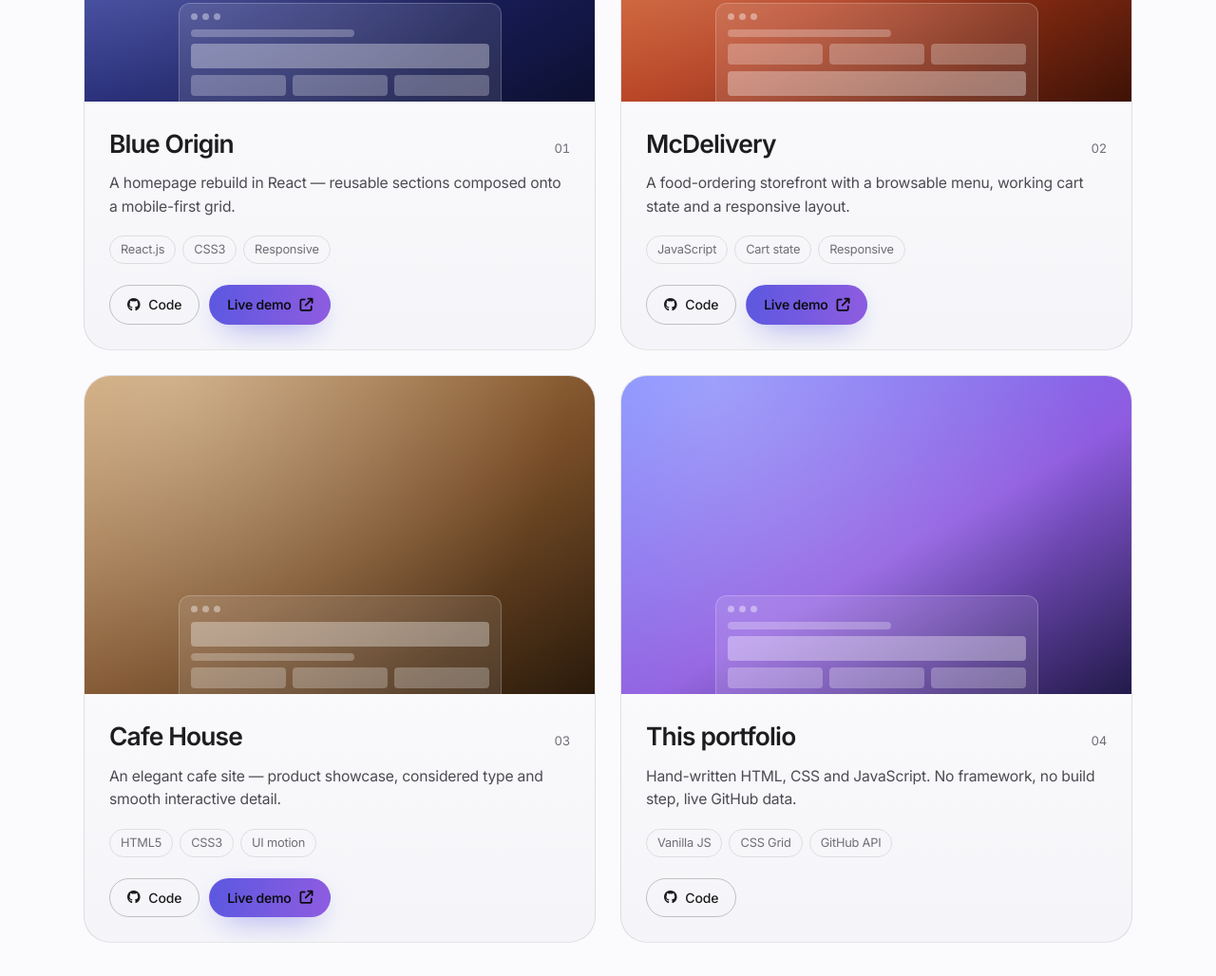
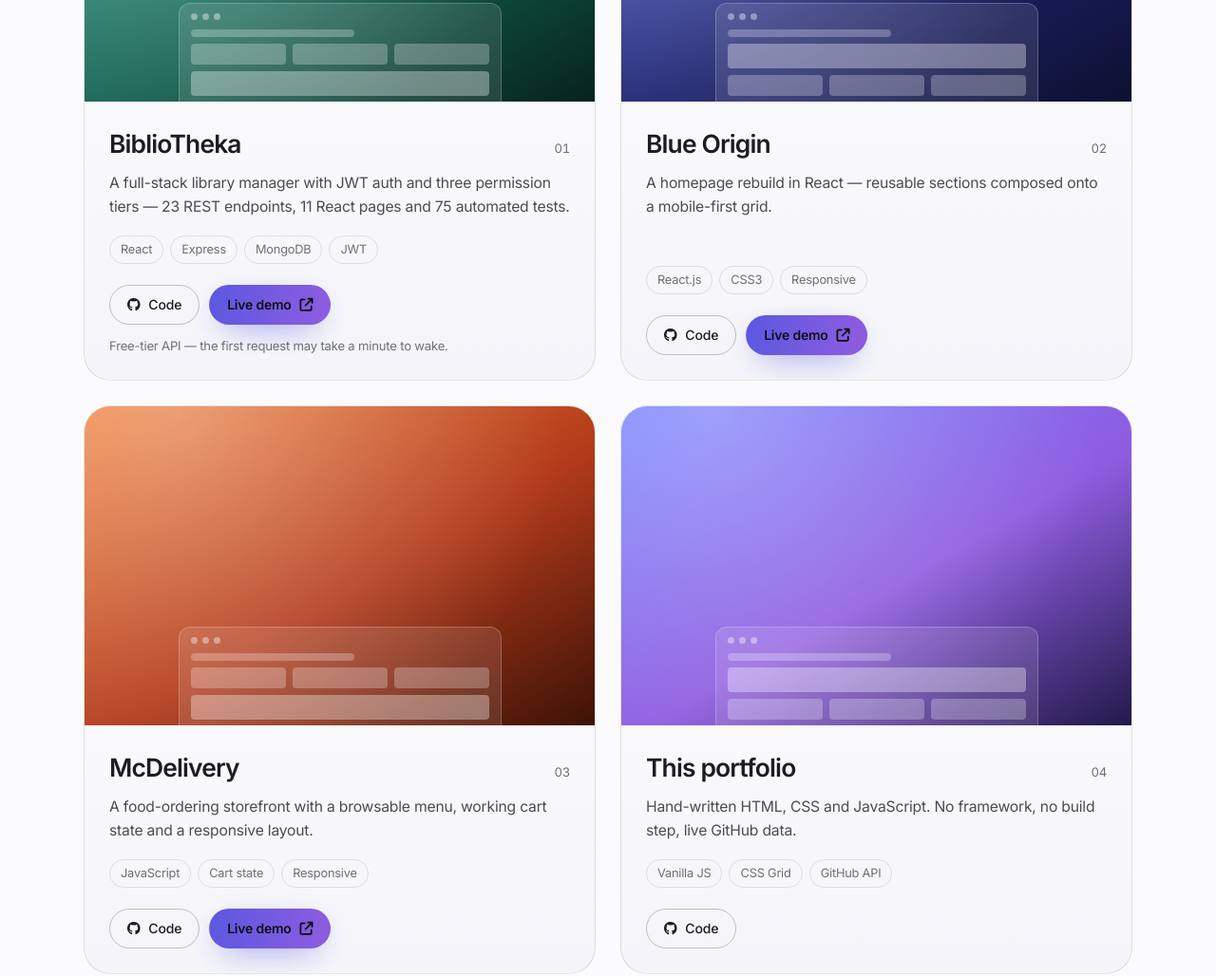
Before and after one commit to gaddamjanareddy/portfolio-website, a plain HTML site: page index.html in a window 1280 px wide. Shown: the part 2017-3045 px from the top of the page at 95% size. Drawn offline with Linux system fonts and the light colour scheme; no server answers.

Commit message:
Add BiblioTheka project, remove Cafe House

```diff
--- a/index.html
+++ b/index.html
@@ -177,6 +177,39 @@
           </div>
 
           <div class="projects">
+            <article class="proj rv" style="--g: linear-gradient(150deg, #2e9e87, #14614f 55%, #06231d)">
+              <div class="proj__cover">
+                <div class="mock" aria-hidden="true">
+                  <div class="mock__bar"><i></i><i></i><i></i></div>
+                  <div class="mock__body">
+                    <i class="sm"></i>
+                    <div class="mock__row"><i></i><i></i><i></i></div>
+                    <i class="lg"></i>
+                  </div>
+                </div>
+              </div>
+              <div class="proj__body">
+                <div class="proj__top">
+                  <h3 class="proj__title">BiblioTheka</h3>
+                  <span class="proj__n">01</span>
+                </div>
+                <p class="proj__desc">
+                  A full-stack library manager with JWT auth and three permission
+                  tiers — 23 REST endpoints, 11 React pages and 75 automated tests.
+                </p>
+                <div class="proj__tags"><span>React</span><span>Express</span><span>MongoDB</span><span>JWT</span></div>
+                <div class="proj__go">
+                  <a class="btn btn--sm" href="https://github.com/gaddamjanareddy/Book_Collection_Manager" target="_blank" rel="noopener">
+                    <i class="fa-brands fa-github" aria-hidden="true"></i> Code
+                  </a>
+                  <a class="btn btn--sm btn--fill" href="https://bibliotheka.netlify.app" target="_blank" rel="noopener">
+                    Live demo <i class="fa-solid fa-arrow-up-right-from-square" aria-hidden="true"></i>
+                  </a>
+                </div>
+                <p class="proj__note">Free-tier API — the first request may take a minute to wake.</p>
+              </div>
+            </article>
+
             <article class="proj rv" style="--g: linear-gradient(150deg, #4c5bd4, #1e2470 55%, #0d1030)">
               <div class="proj__cover">
                 <div class="mock" aria-hidden="true">
@@ -191,7 +224,7 @@
               <div class="proj__body">
                 <div class="proj__top">
                   <h3 class="proj__title">Blue Origin</h3>
-                  <span class="proj__n">01</span>
+                  <span class="proj__n">02</span>
                 </div>
                 <p class="proj__desc">
                   A homepage rebuild in React — reusable sections composed onto a
@@ -223,7 +256,7 @@
               <div class="proj__body">
                 <div class="proj__top">
                   <h3 class="proj__title">McDelivery</h3>
-                  <span class="proj__n">02</span>
+                  <span class="proj__n">03</span>
                 </div>
                 <p class="proj__desc">
                   A food-ordering storefront with a browsable menu, working cart
@@ -241,37 +274,6 @@
               </div>
             </article>
 
-            <article class="proj rv" style="--g: linear-gradient(150deg, #c79a63, #7a4f28 55%, #2a1a0b)">
-              <div class="proj__cover">
-                <div class="mock" aria-hidden="true">
-                  <div class="mock__bar"><i></i><i></i><i></i></div>
-                  <div class="mock__body">
-                    <i class="lg"></i>
-                    <i class="sm"></i>
-                    <div class="mock__row"><i></i><i></i><i></i></div>
-                  </div>
-                </div>
-              </div>
-              <div class="proj__body">
-                <div class="proj__top">
-                  <h3 class="proj__title">Cafe House</h3>
-                  <span class="proj__n">03</span>
-                </div>
-                <p class="proj__desc">
-                  An elegant cafe site — product showcase, considered type and
-                  smooth interactive detail.
-                </p>
-                <div class="proj__tags"><span>HTML5</span><span>CSS3</span><span>UI motion</span></div>
-                <div class="proj__go">
-                  <a class="btn btn--sm" href="https://github.com/gaddamjanareddy/Coffee-website" target="_blank" rel="noopener">
-                    <i class="fa-brands fa-github" aria-hidden="true"></i> Code
-                  </a>
-                  <a class="btn btn--sm btn--fill" href="https://cafe-huse.netlify.app/" target="_blank" rel="noopener">
-                    Live demo <i class="fa-solid fa-arrow-up-right-from-square" aria-hidden="true"></i>
-                  </a>
-                </div>
-              </div>
-            </article>
 
             <article class="proj rv" style="--g: linear-gradient(150deg, #6f7cff, #8f5ce0 55%, #221a4a)">
               <div class="proj__cover">
--- a/style.css
+++ b/style.css
@@ -544,6 +544,9 @@
 
 .proj__go { display: flex; gap: 10px; margin-top: 22px; }
 
+/* free-tier cold-start warning, so a slow first load is not read as broken */
+.proj__note { font-size: 0.82rem; color: var(--t3); margin-top: 12px; }
+
 @media (max-width: 820px) { .projects { grid-template-columns: 1fr; } }
 
 /* ------------------------------------------------------------
```
